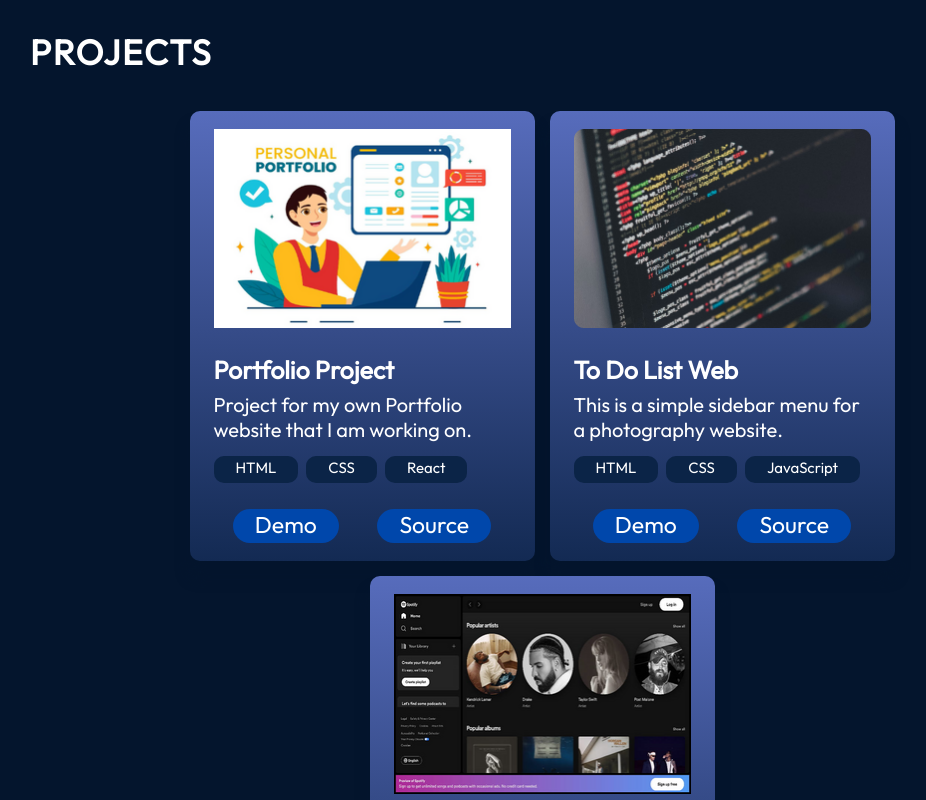
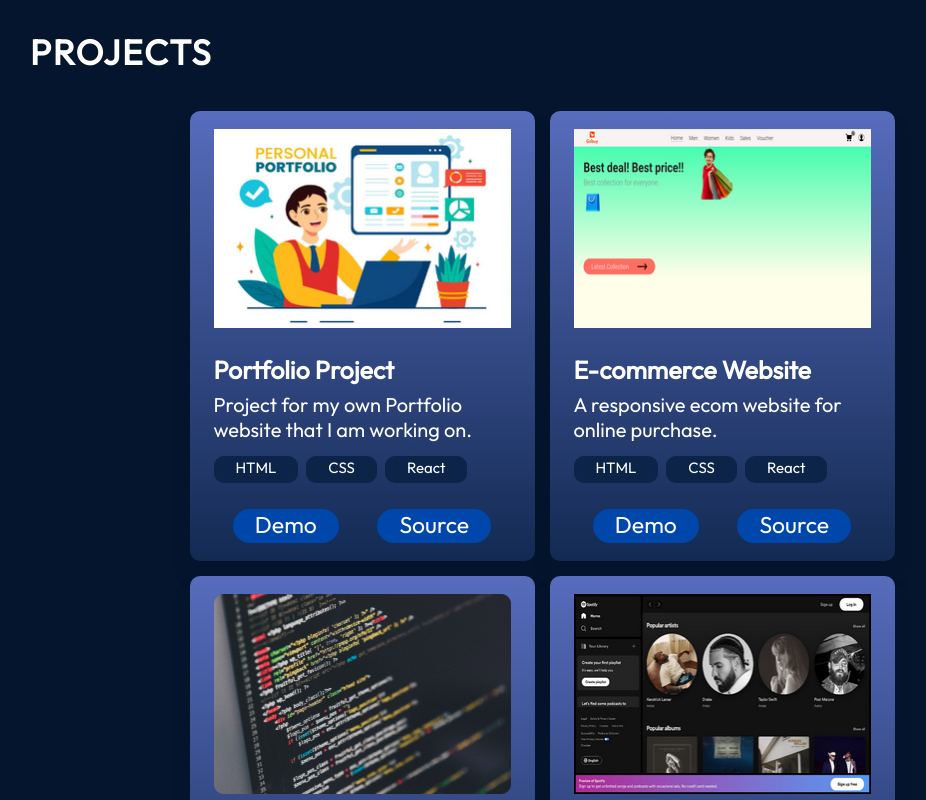
Before and after one commit to rahat605/portfolio, a React (Vite) app: page / in a window 1280 px wide. Shown: the part 2080-2880 px from the top of the page, without its empty margins (98-1024 px from the left). Built offline with nearby package versions, Linux system fonts and the light colour scheme.

Commit message:
adding project'

```diff
--- a/src/components/Navbar/Navbar.jsx
+++ b/src/components/Navbar/Navbar.jsx
@@ -22,7 +22,7 @@ const Navbar = () => {
         />
         <ul
           className={styles.menuItems + (menuOpen ? " " + styles.menuOpen : "")}
-          onClick={()=>setMenuOpen(false)}
+          onClick={() => setMenuOpen(false)}
         >
           <li>
             <a href="#about">About</a>
--- a/src/data/projects.json
+++ b/src/data/projects.json
@@ -7,6 +7,15 @@
     "demo": "https://rahat-resume.vercel.app/",
     "source": "https://github.com/rahat605/portfolio"
   },
+{
+  "title": "E-commerce Website",
+    "imageSrc": "projects/ecommerce.png",
+    "description": "A responsive ecom website for online purchase.",
+    "skills": ["HTML", "CSS", "React"],
+    "demo": "https://gobuybd.vercel.app/",
+    "source": "https://github.com/rahat605/eCommerce"
+}
+  ,
   {
     "title": "To Do List Web",
     "imageSrc": "projects/project.png",
@@ -23,4 +32,6 @@
     "demo": "https://rahat-resume.vercel.app/",
     "source": "https://github.com/rahat605/Mini_Project/tree/main/Spotify"
   }
+
+
 ]
```
Also changed, not shown: src/assets/projects/ecommerce.png (added).
